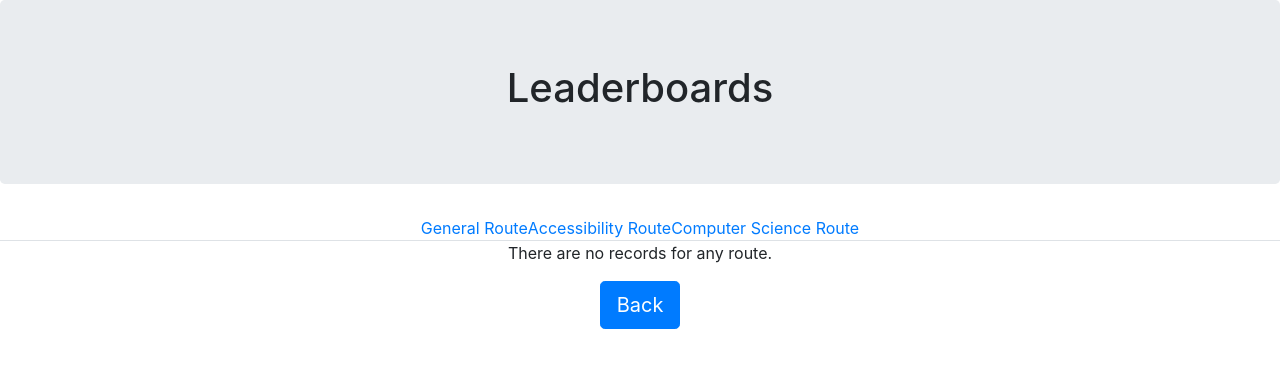
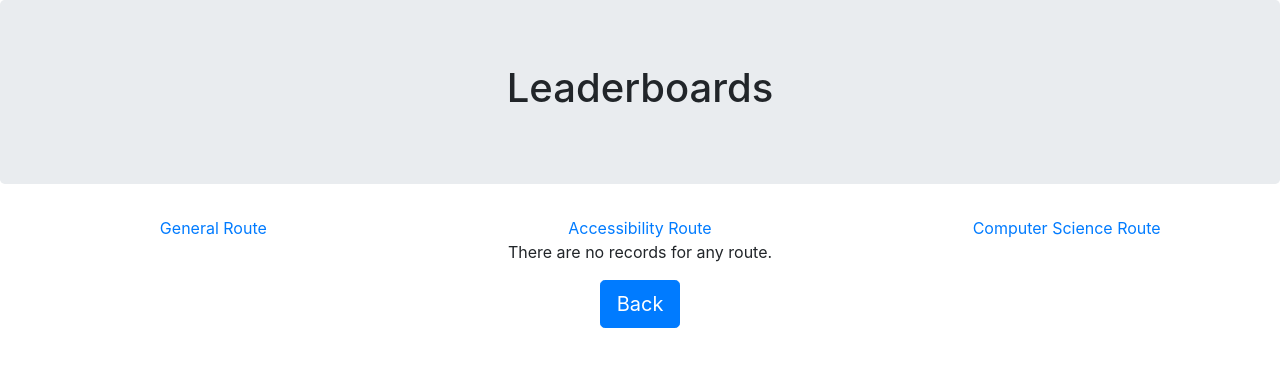
Before and after one commit to myb204/Mystery-Tour, a Django app: page /leaderboard/ in a window 1280 px wide. Shown: the top 368 px of the page. Run offline with Django 3.2, Linux system fonts and the light colour scheme; data that the repository does not hold is empty; some libraries are stand-ins or nearby versions.

Commit message:
Updated leaderboard.html and models.py.

```diff
--- a/treasurehunt/models.py
+++ b/treasurehunt/models.py
@@ -43,7 +43,7 @@ class Route(models.Model):
 class Team(models.Model):
     teamID = models.IntegerField(primary_key=True)
     teamName = models.CharField(max_length=20)
-    teamMembers = models.IntegerField()
+    teamMembers = models.IntegerField(default=0)
     routeID = models.ForeignKey(Route, on_delete=models.PROTECT, default=1)
     date = models.DateTimeField(default=timezone.now)
     score = models.IntegerField(default=0)
--- a/treasurehunt/templates/treasurehunt/base.html
+++ b/treasurehunt/templates/treasurehunt/base.html
@@ -19,7 +19,7 @@
             <div class="alert alert-{{ message.tags }}">
                 {{ message }}
             </div>
-        {% endfor %}}
+        {% endfor %}
     {% endif %}
     {% block content %} {% endblock %}
     <!-- Optional JavaScript -->
--- a/treasurehunt/templates/treasurehunt/leaderboard.html
+++ b/treasurehunt/templates/treasurehunt/leaderboard.html
@@ -6,10 +6,10 @@
     </div>
 
     <div class="text-center">
-        <ul class="nav nav-tabs justify-content-center">
-            <li><a data-toggle="tab" href="#tab1">General Route</a></li>
-            <li><a data-toggle="tab" href="#tab2">Accessibility Route</a></li>
-            <li><a data-toggle="tab" href="#tab3">Computer Science Route</a></li>
+        <ul class="nav nav-pills nav-justified">
+            <li class="nav-item"><a data-toggle="tab" href="#tab1">General Route</a></li>
+            <li class="nav-item"><a data-toggle="tab" href="#tab2">Accessibility Route</a></li>
+            <li class="nav-item"><a data-toggle="tab" href="#tab3">Computer Science Route</a></li>
         </ul>
 
         {% if team_list %}
@@ -28,7 +28,7 @@
                             <tr>
                                 {% for team in team_list %}
                                     {% if team.routeID.routeID == 1 %}
-                                        <tr class="text-left">
+                                        <tr class="text-centre">
                                             <th scope="row"></th>
                                             <td> {{team.teamName}} </td>
                                             <td> {{team.score}}<td/>
@@ -54,7 +54,7 @@
                             <tr>
                                 {% for team in team_list %}
                                     {% if team.routeID.routeID == 2 %}
-                                        <tr class="text-left">
+                                        <tr class="text-centre">
                                             <th scope="row"></th>
                                             <td> {{team.teamName}} </td>
                                             <td> {{team.score}}<td/>
@@ -97,6 +97,7 @@
         {% else %}
             <p>There are no records for any route.</p>
         {% endif %}
+            <p></p>
         <div class="btn-group">
                 <a class="btn btn-primary btn-lg" role="button" href="{% url 'treasurehunt-home' %}" role="button">
                     Back
```
Also changed, not shown: treasurehunt/migrations/0001_initial.py, treasurehunt/migrations/0002_auto_20200225_1440.py (deleted), treasurehunt/migrations/0002_auto_20200225_2213.py (added), treasurehunt/migrations/0003_auto_20200225_1442.py (deleted), treasurehunt/migrations/0004_testmodel.py (deleted), treasurehunt/migrations/0005_delete_testmodel.py (deleted), treasurehunt/migrations/0006_auto_20200225_1509.py (deleted), treasurehunt/migrations/0007_auto_20200225_1517.py (deleted), treasurehunt/migrations/0008_auto_20200225_1517.py (deleted), treasurehunt/migrations/0009_auto_20200225_1824.py (deleted).
